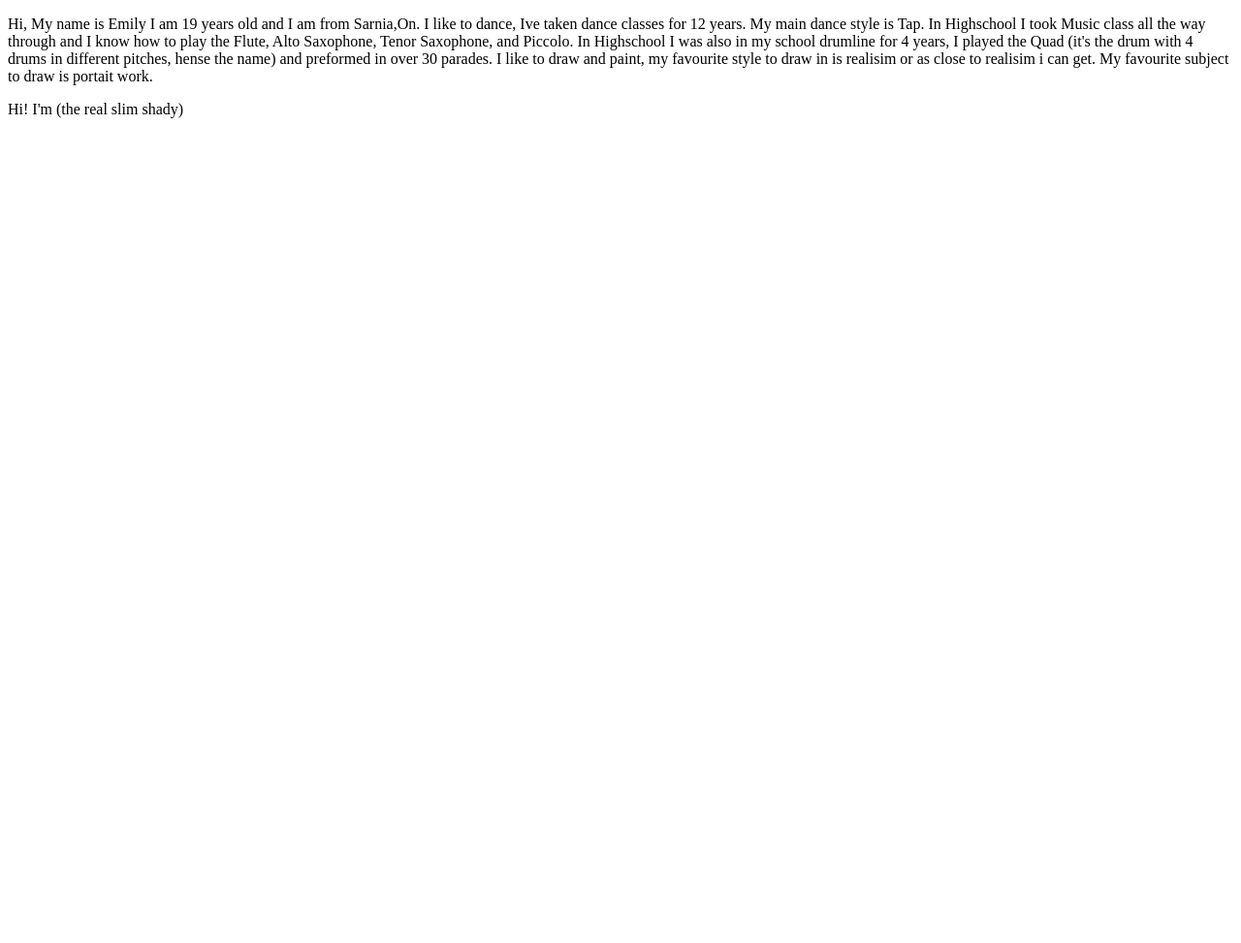
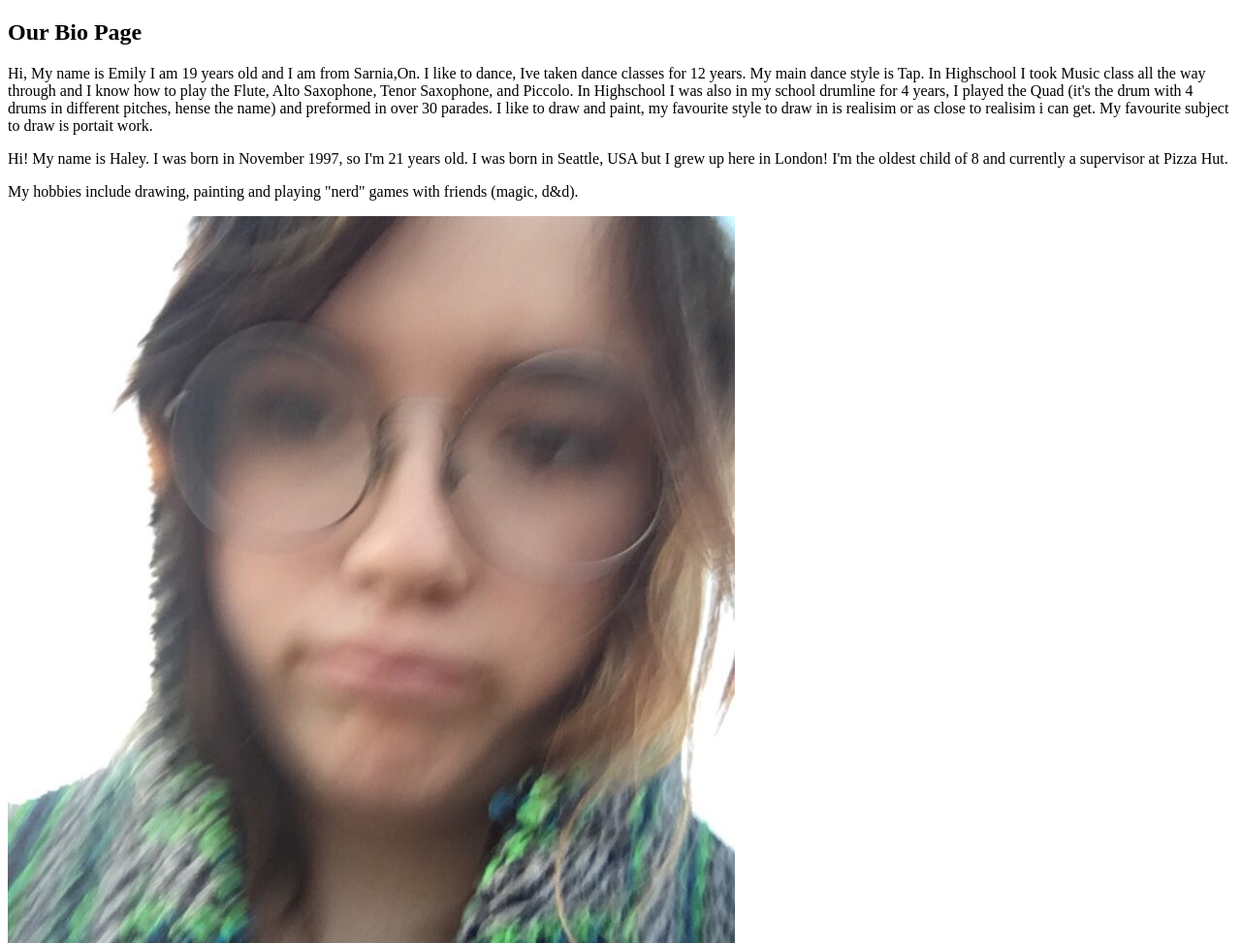
Before and after one commit to hbillson/Billson_H_Kingma_E_Settimi_M_HW1, a plain HTML site: page index.html in a window 1280 px wide. Shown: the whole page at 97% size. Before the commit the page ends 800 px from the top, so only its background shows below. Drawn offline with Linux system fonts and the light colour scheme; files whose address does not match are found by name.

Commit message:
dev.hb.addingInfo

```diff
--- a/index.html
+++ b/index.html
@@ -5,13 +5,16 @@
 	<title>team awesome</title>
 </head>
 <body>
+	<section id="head"><h1>Our Bio Page</h1>
 	<section id="Emily">
 		<p>Hi, My name is Emily I am 19 years old and I am from Sarnia,On. I like to dance, Ive taken dance classes for 12 years. My main dance style is Tap. In Highschool I took Music class all the way through and I know how to play the Flute, Alto Saxophone, Tenor Saxophone, and Piccolo. In Highschool I was also in my school drumline for 4 years, I played the Quad (it's the drum with 4 drums in different pitches, hense the name) and preformed in over 30 parades. I like to draw and paint, my favourite style to draw in is realisim or as close to realisim i can get. My favourite subject to draw is portait work.</p>
 	</section>
 
 
 	<section id="Haley">
-		<p>Hi! I'm (the real slim shady)</p>
+		<p>Hi! My name is Haley. I was born in November 1997, so I'm 21 years old. I was born in Seattle, USA but I grew up here in London! I'm the oldest child of 8 and currently a supervisor at Pizza Hut.</p>
+	<p>My hobbies include drawing, painting and playing "nerd" games with friends (magic, d&d).  </p>
+	<img src="C:\Users\hobir\Documents\Billson_H_Kingma_E_Settimi_M_HW1\images\haley.JPG">
 	</section>
 
 </body>
```
Also changed, not shown: images/haley.JPG (added).
